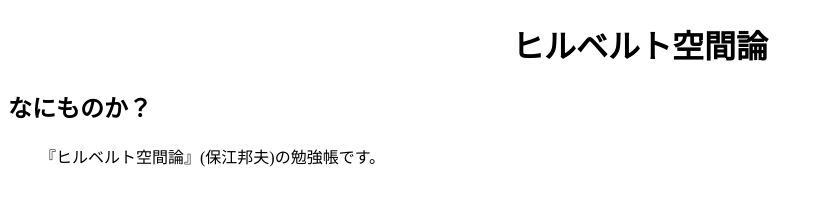
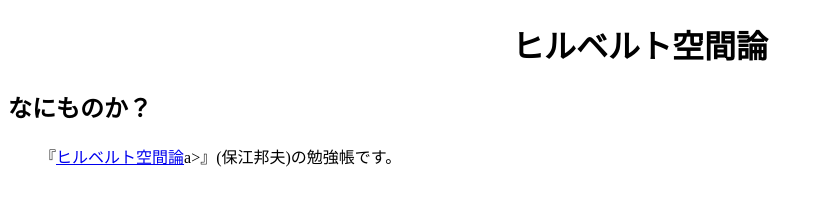
Before and after one commit to boyoyon/StudyNote_HilbertSpaceTheory, a plain HTML site: page index.html in a window 1280 px wide. Shown: the whole page, without its empty margins (0-822 px from the left). Drawn offline with Linux system fonts and the light colour scheme.

Commit message:
Update index.html

```diff
--- a/index.html
+++ b/index.html
@@ -14,6 +14,6 @@
         <h1><center>ヒルベルト空間論</center></h1>
         <h2>なにものか？</h2>
         <p>
-            『ヒルベルト空間論』(保江邦夫)の勉強帳です。
+            『<a href="HilbertSpaceTheory.html">ヒルベルト空間論</a>a>』(保江邦夫)の勉強帳です。
         </p>
     </body>
```
